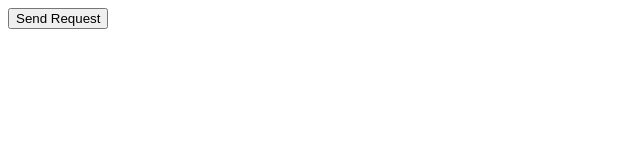
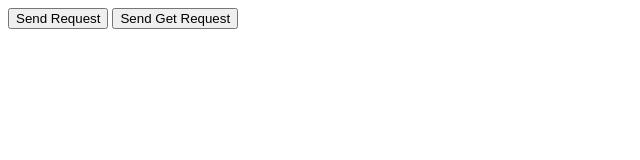
Before and after one commit to sergeypanda/server, a plain HTML site: page client/index.html in a window 1280 px wide. Shown: the whole page, without its empty margins (0-640 px from the left). Drawn offline with Linux system fonts and the light colour scheme.

Commit message:
modified:   client/index.html

```diff
--- a/client/index.html
+++ b/client/index.html
@@ -2,11 +2,13 @@
 <head>
 	<title>Send Request</title>
 <script src="js/send.js"></script>
+
 </head>
 
 <body>
 	<div>
 		<button type="button" onclick="SendRequestPOST('http://localhost:20001/', '')">Send Request</button>
+		<button type="button" >Send Get Request</button>
 	</div>
 </body>
 </html>
```
